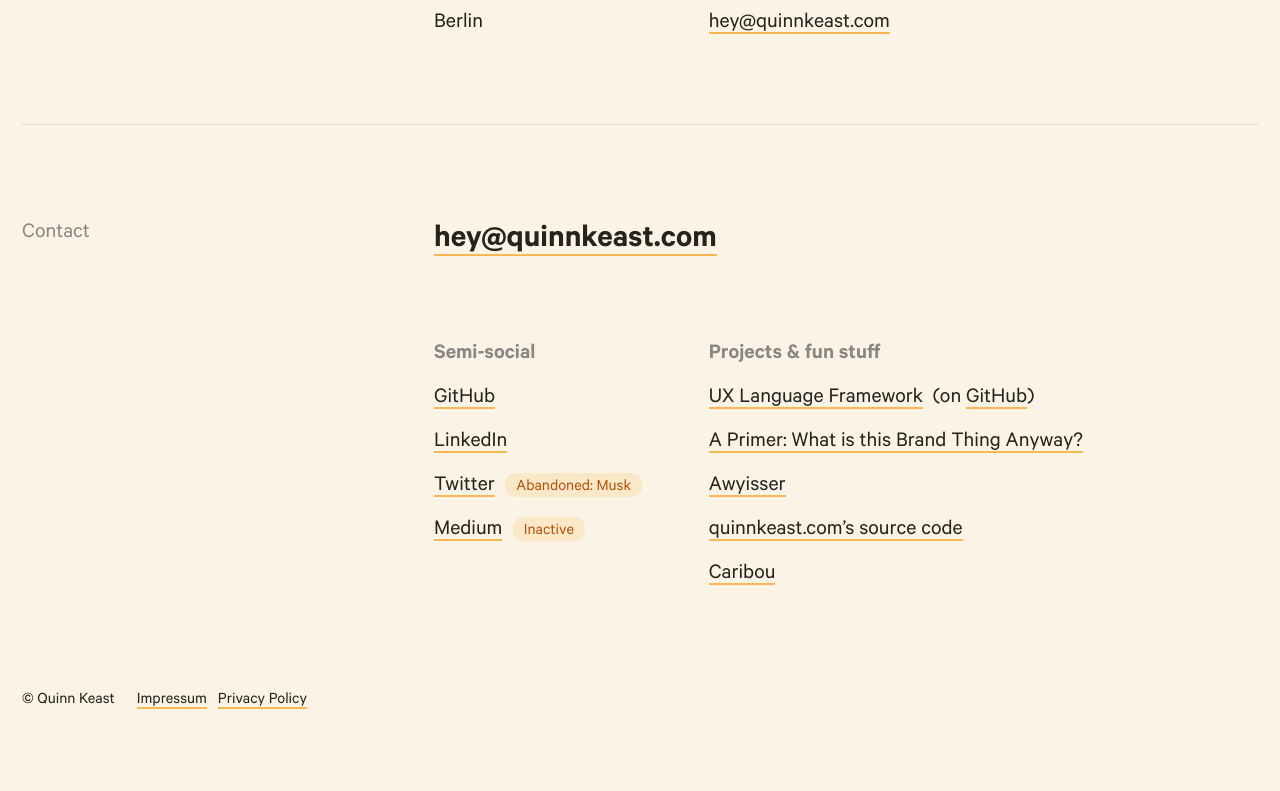
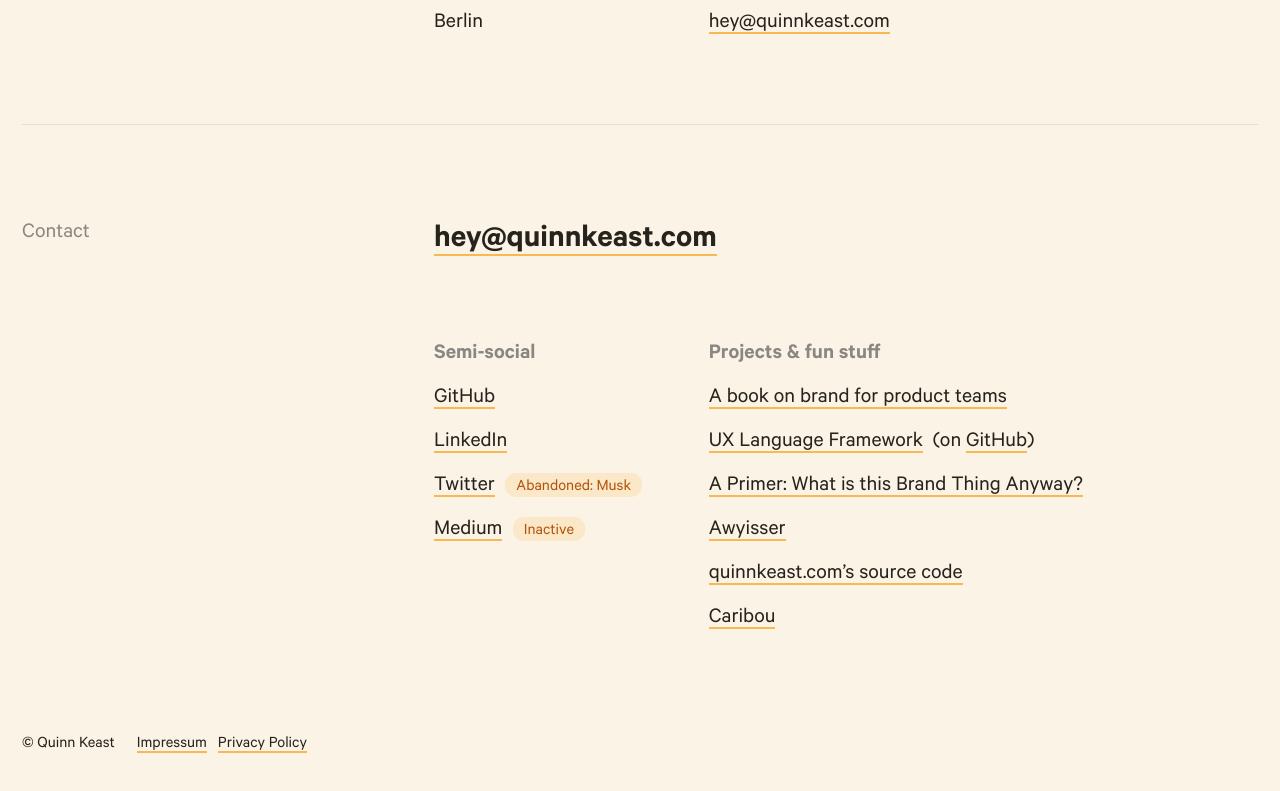
Before and after one commit to quinnkeast/quinnkeast-website, a Next.js app: page / in a window 1280 px wide. Shown: the part 776-1567 px from the top of the page. Built offline with nearby package versions, Linux system fonts and the light colour scheme.

Commit message:
Add book to footer

```diff
--- a/components/footer.js
+++ b/components/footer.js
@@ -48,6 +48,9 @@ export default function Footer() {
           <div className="col-span-2">
             <h5 className="text-sm md:text-base">Projects &amp; fun stuff</h5>
             <ul className="list-none ml-0 mt-2">
+              <li>
+                <a href="/brand-book">A book on brand for product teams</a>
+              </li>
               <li>
                 <a href="https://uxlanguage.com" target="_blank">
                   UX Language Framework
```
